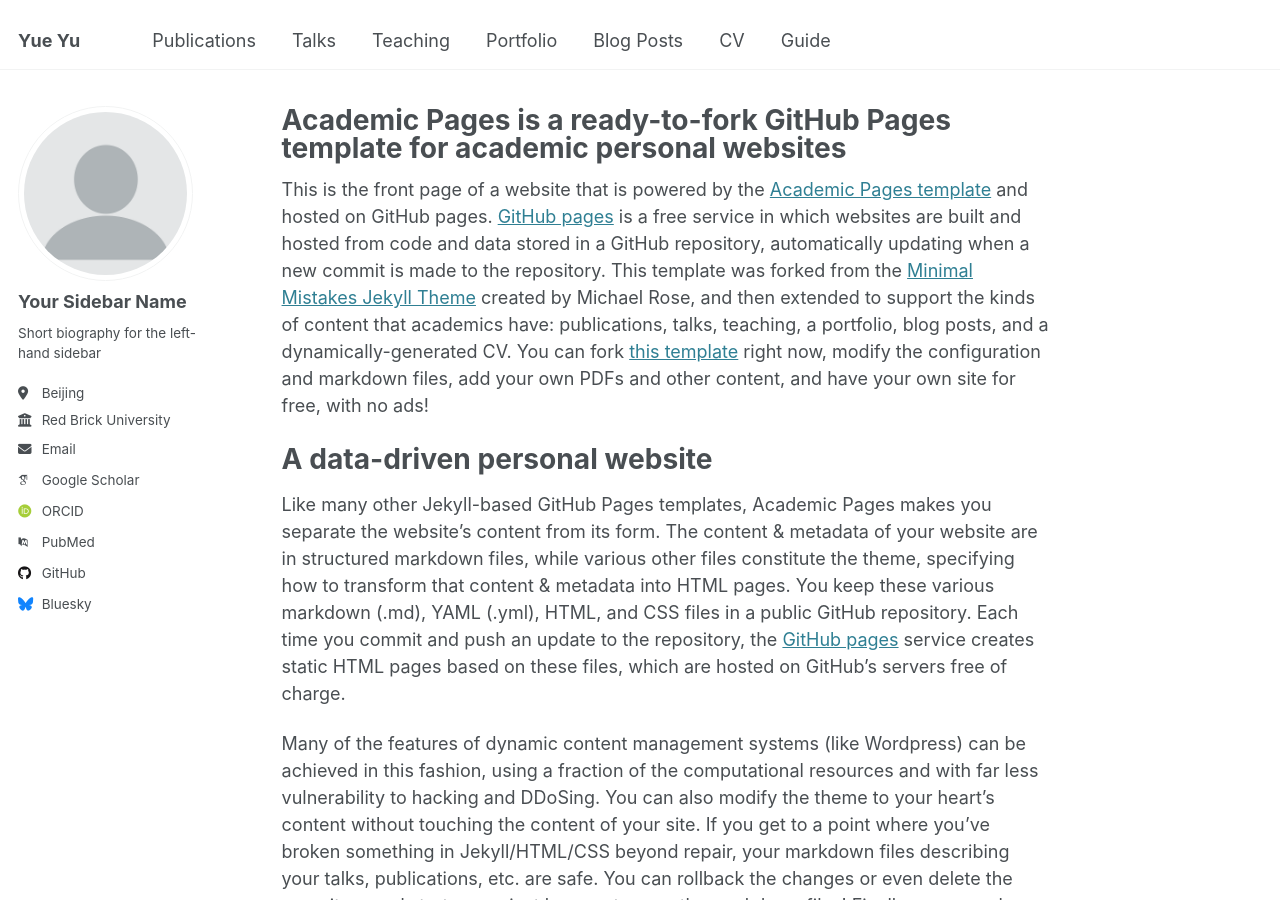
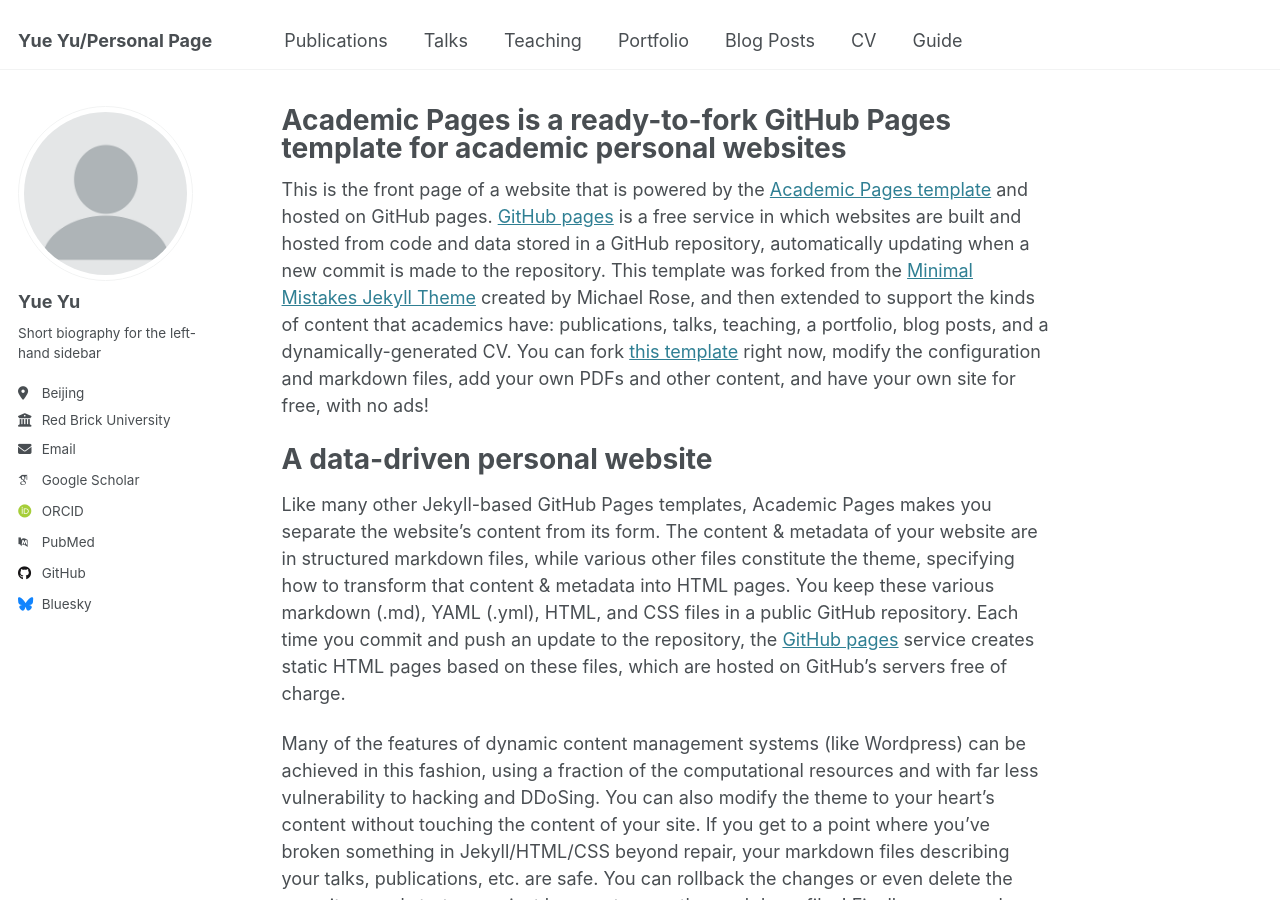
Before and after one commit to yuyue5555/yuyue5555.github.io, a Jekyll site: the page built from _pages/about.md, in a window 1280 px wide and 900 px high. Built offline with Jekyll 4.4.1, drawn with Linux system fonts in a browser that asks for light colours; some web fonts are replaced.

Commit message:
3rd update

```diff
--- a/_config.yml
+++ b/_config.yml
@@ -9,7 +9,7 @@
 # Basic Site Settings
 locale                   : "en-US"
 site_theme               : "default"
-title                    : "Yue Yu"
+title                    : "Yue Yu/Personal Page"
 title_separator          : "-"
 name                     : &name "Your Name"
 description              : &description "personal description"
@@ -23,7 +23,7 @@ repository               : "academicpages/academicpages.github.io"
 author:
   # Biographic information
   avatar           : "profile.png"
-  name             : "Your Sidebar Name"
+  name             : "Yue Yu"
   pronouns         : # example: "she/her"
   bio              : "Short biography for the left-hand sidebar"
   location         : "Beijing"
```
